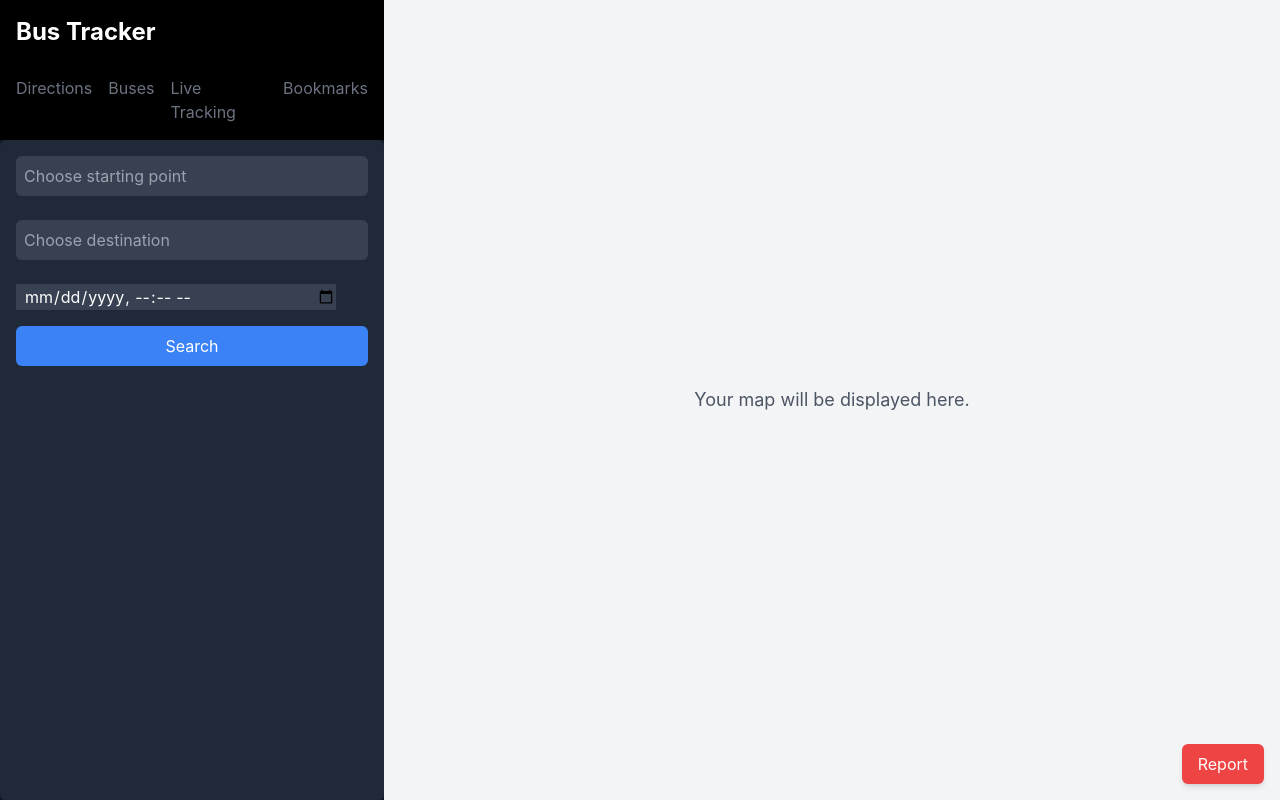
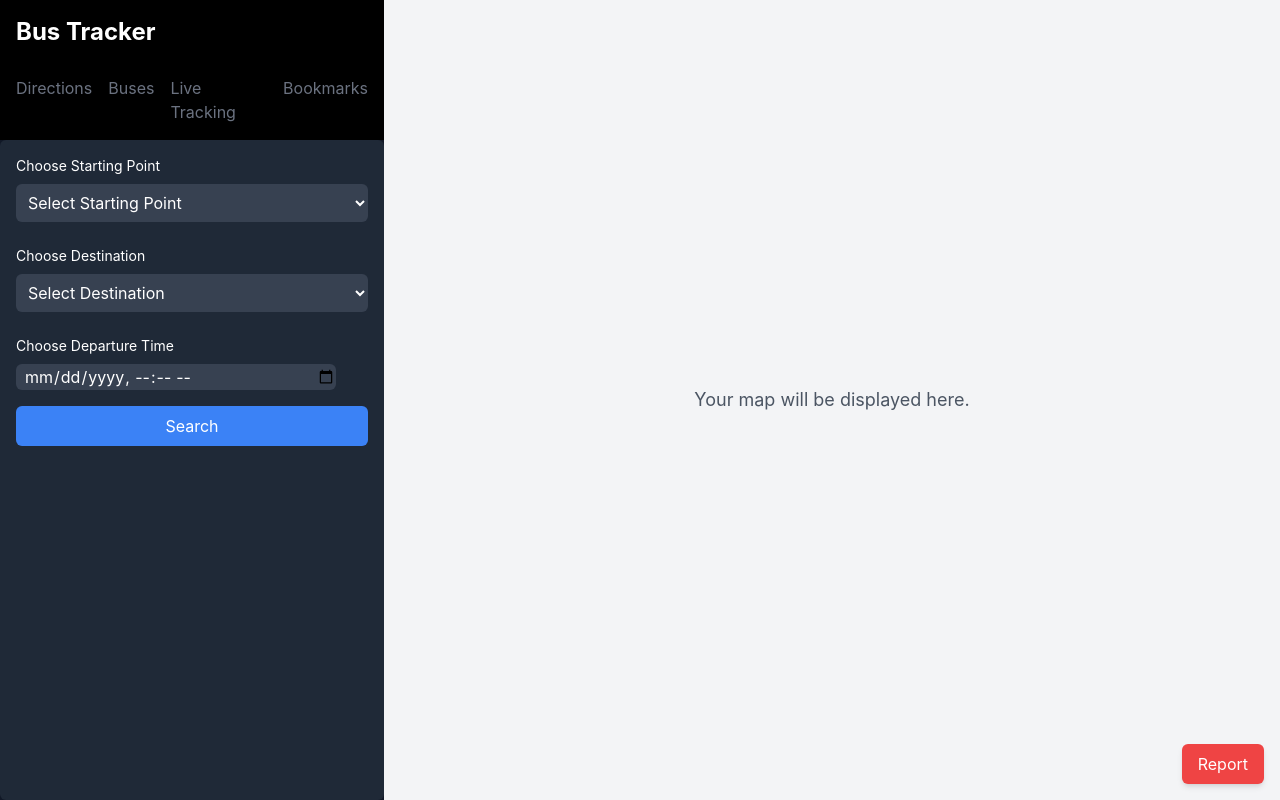
Before and after one commit to jeremylau-tech/bus-penang, a React (Create React App) app: page / in a window 1280 px wide. Built offline with nearby package versions, Linux system fonts and the light colour scheme.

Commit message:
weather api

```diff
--- a/src/components/JourneyPlanner.js
+++ b/src/components/JourneyPlanner.js
@@ -6,6 +6,7 @@ import Weather from './Weather';
 import SuggestedRoutes from './SuggestedRoutes';
 
 const JourneyPlanner = () => {
+  const [weather, setWeather] = useState(null); // state for storing weather data
   const [startingPoint, setStartingPoint] = useState('');
   const [departureTime, setDepartureTime] = useState('');
   const [destination, setDestination] = useState('');
@@ -14,6 +15,50 @@ const JourneyPlanner = () => {
   const navigate = useNavigate();
 
   const formattedDepartureTime = departureTime ? `${departureTime}:00Z` : '';
+
+  const fetchWeather = async () => {
+    if (!startingPoint || !departureTime) return;
+
+    const apiKey = '844b455ef1106a8b3ae4911e3f12709f';
+    console.log("YOYO:" + startingPoint)
+    // const weatherUrl = `https://api.openweathermap.org/data/2.5/forecast?q=${startingPoint}&units=metric&appid=${apiKey}`;
+    const weatherUrl = `https://api.openweathermap.org/data/3.0/onecall?lat=4.2105&lon=101.9758&exclude=hourly,daily,alerts&appid=${apiKey}&units=metric`;
+    console.log("YOYO:" + weatherUrl)
+
+    axios.get(weatherUrl)
+    .then(response => {
+      const currentWeather = response.data.current;
+
+      // Extract relevant data
+      const weatherDescription = currentWeather.weather[0].description;
+      const weatherIcon = currentWeather.weather[0].icon;
+      const temperature = currentWeather.temp;
+      const humidity = currentWeather.humidity;
+      const windSpeed = currentWeather.wind_speed;
+
+      // Log the data to the console
+      console.log("Weather Description:", weatherDescription);
+      console.log("Weather Icon:", weatherIcon);
+      console.log("Temperature:", temperature);
+      console.log("Humidity:", humidity);
+      console.log("Wind Speed:", windSpeed);
+
+
+      setWeather({
+        description: weatherDescription,
+        icon: weatherIcon,
+        temperature: temperature,
+        humidity: humidity,
+        windSpeed: windSpeed,
+      });
+    })
+    .catch(error => {
+      console.error("Error fetching weather data:", error);
+    });
+
+
+  };
+
 
   const requestBody = {
     origin: { address: startingPoint },
@@ -30,6 +75,8 @@ const JourneyPlanner = () => {
   const handleSearch = async () => {
     try {
       setShowRoutes(true);
+      setWeather(null); // Reset weather before new search
+      fetchWeather(); // Fetch weather after search
 
       const placeholderResults = [
         {
@@ -84,35 +131,62 @@ const JourneyPlanner = () => {
   return (
     <div className="p-4 bg-gray-800 rounded-md text-white h-full flex flex-col">
       <div className="mb-4">
-        <input
-          type="text"
+        <label htmlFor="starting-point" className="block text-sm mb-2">Choose Starting Point</label>
+        <select
+          id="starting-point"
           value={startingPoint}
           onChange={(e) => setStartingPoint(e.target.value)}
           className="w-full p-2 mb-2 bg-gray-700 text-white rounded-md outline-none"
-          placeholder="Choose starting point"
-        />
+        >
+          <option value="">Select Starting Point</option>
+          <option value="School of Physics, Gelugor, Penang">School of Physics, Gelugor, Penang</option>
+          {/* Add more options as needed */}
+        </select>
       </div>
       <div className="mb-4">
-        <input
-          type="text"
+        <label htmlFor="destination" className="block text-sm mb-2">Choose Destination</label>
+        <select
+          id="destination"
           value={destination}
           onChange={(e) => setDestination(e.target.value)}
           className="w-full p-2 mb-2 bg-gray-700 text-white rounded-md outline-none"
-          placeholder="Choose destination"
+        >
+          <option value="">Select Destination</option>
+          <option value="Queensbay Mall, 100, Persiaran Bayan Indah, 11900 Bayan Lepas, Penang">Queensbay Mall, 100, Persiaran Bayan Indah, 11900 Bayan Lepas, Penang</option>
+          {/* Add more options as needed */}
+        </select>
+      </div>
+
+      <div className="mb-4">
+        <label htmlFor="departure-time" className="block text-sm mb-2 ">Choose Departure Time</label>
+        <input
+          type="datetime-local"
+          id="departure-time"
+          value={departureTime}
+          onChange={(e) => setDepartureTime(e.target.value)}
+          className="input input-bordered w-full max-w-xs bg-gray-700 text-white pl-2 rounded-md"
         />
       </div>
-      <div className="mb-4">
-        <input
-          type="datetime-local"
-          value={departureTime}
-          onChange={(e) => setDepartureTime(e.target.value)}
-          className="input input-bordered w-full max-w-xs bg-gray-700 text-white pl-2"
-        />
-      </div>
-
       <button onClick={handleSearch} className="btn btn-primary bg-blue-500 text-white p-2 rounded-md">
         Search
       </button>
+
+      {weather && (
+  <div className="mt-4 text-white">
+    <h3>Weather at {startingPoint}:</h3>
+    <p><strong>Condition:</strong> {weather.description}</p>
+    <p><strong>Temperature:</strong> {weather.temperature}°C</p>
+    <p><strong>Humidity:</strong> {weather.humidity}%</p>
+    <p><strong>Wind Speed:</strong> {weather.windSpeed} m/s</p>
+    <img
+      src={`https://openweathermap.org/img/wn/${weather.icon}.png`}
+      alt={weather.description}
+      className="w-16 h-16"
+    />
+  </div>
+)}
+
+
 
       {showRoutes && (
         <div className="mt-4 overflow-y-auto h-[calc(100vh-300px)]"> {/* Limit height and enable scrolling */}
```
